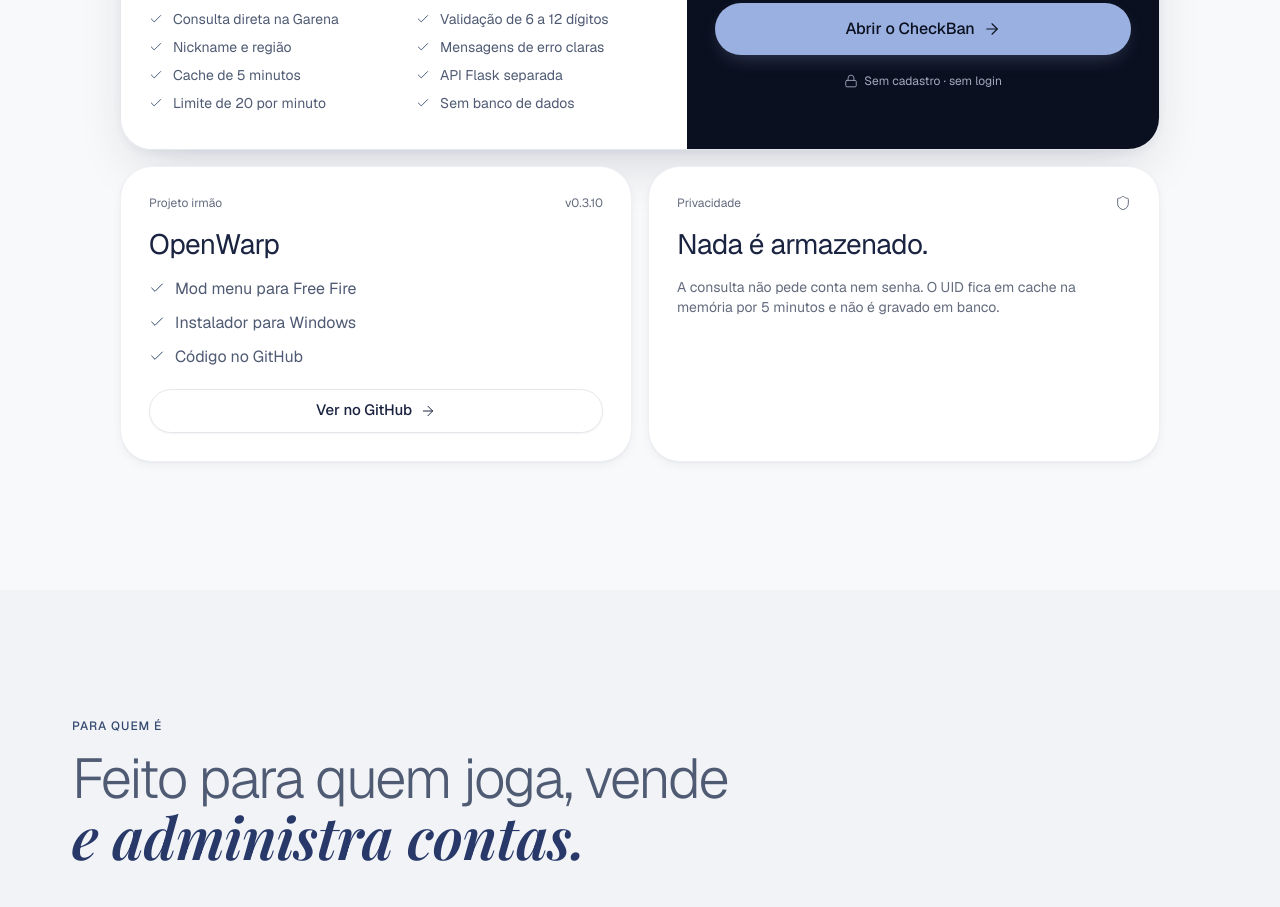
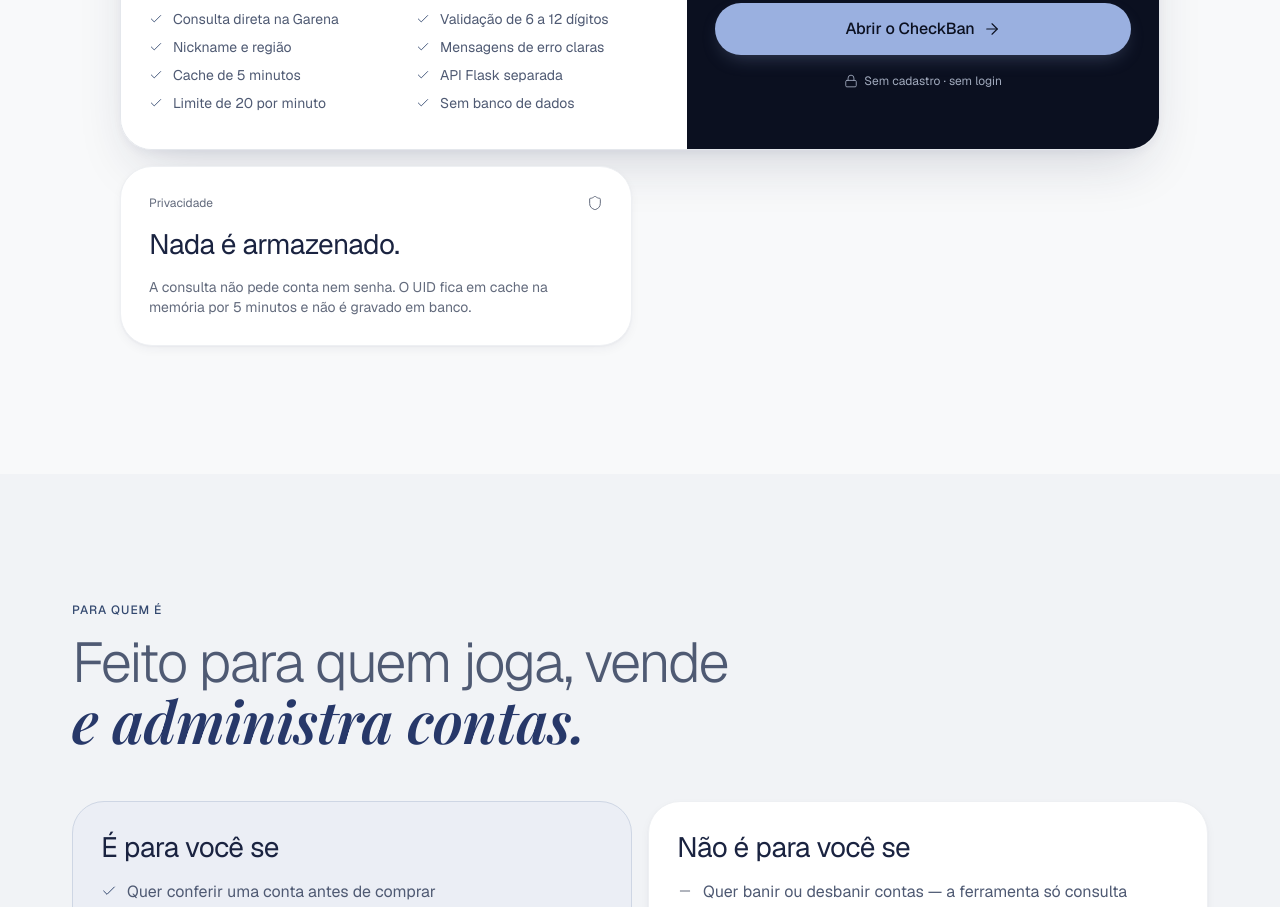
Before and after one commit to RamonMods/CHECKBAN-FF, a plain HTML site: page public/index.html in a window 1280 px wide. Shown: the part 9518-10425 px from the top of the page. Drawn offline with Linux system fonts and the light colour scheme.

Commit message:
site: remove referencias ao OpenWarp (card, links de rodape)

```diff
--- a/public/index.html
+++ b/public/index.html
@@ -598,20 +598,6 @@
     </div>
     <div class="lp-extras">
       <div class="lp-panel lp-panel--surface lp-reveal">
-        <div class="lp-panel__top"><span>Projeto irmão</span><span>v0.3.10</span></div>
-        <h3>OpenWarp</h3>
-        <ul class="lp-checks">
-          <li><svg xmlns="http://www.w3.org/2000/svg" width="16" height="16" viewBox="0 0 24 24" fill="none" stroke="currentColor" stroke-width="1.5" stroke-linecap="round" stroke-linejoin="round" aria-hidden="true" focusable="false"><path d="M20 6 9 17l-5-5"/></svg>Mod menu para Free Fire</li>
-          <li><svg xmlns="http://www.w3.org/2000/svg" width="16" height="16" viewBox="0 0 24 24" fill="none" stroke="currentColor" stroke-width="1.5" stroke-linecap="round" stroke-linejoin="round" aria-hidden="true" focusable="false"><path d="M20 6 9 17l-5-5"/></svg>Instalador para Windows</li>
-          <li><svg xmlns="http://www.w3.org/2000/svg" width="16" height="16" viewBox="0 0 24 24" fill="none" stroke="currentColor" stroke-width="1.5" stroke-linecap="round" stroke-linejoin="round" aria-hidden="true" focusable="false"><path d="M20 6 9 17l-5-5"/></svg>Código no GitHub</li>
-        </ul>
-        <a class="ks-btn ks-btn--secondary ks-btn--block" href="https://github.com/RamonMods/OpenWarp" target="_blank" rel="noopener">
-          <span class="ks-btn__content">Ver no GitHub
-            <svg xmlns="http://www.w3.org/2000/svg" width="16" height="16" viewBox="0 0 24 24" fill="none" stroke="currentColor" stroke-width="1.5" stroke-linecap="round" stroke-linejoin="round" aria-hidden="true" focusable="false"><path d="M5 12h14"/><path d="m12 5 7 7-7 7"/></svg>
-          </span>
-        </a>
-      </div>
-      <div class="lp-panel lp-panel--surface lp-reveal">
         <div class="lp-panel__top">
           <span>Privacidade</span>
           <svg xmlns="http://www.w3.org/2000/svg" width="16" height="16" viewBox="0 0 24 24" fill="none" stroke="currentColor" stroke-width="1.5" stroke-linecap="round" stroke-linejoin="round" aria-hidden="true" focusable="false"><path d="M20 13c0 5-3.5 7.5-7.66 8.95a1 1 0 0 1-.67-.01C7.5 20.5 4 18 4 13V6a1 1 0 0 1 1-1c2 0 4.5-1.2 6.24-2.72a1.17 1.17 0 0 1 1.52 0C14.51 3.81 17 5 19 5a1 1 0 0 1 1 1z"/></svg>
@@ -782,7 +768,6 @@
         <h2>Projeto</h2>
         <ul>
           <li><a href="checkban/">CheckBan</a></li>
-          <li><a href="https://github.com/RamonMods/OpenWarp" target="_blank" rel="noopener">OpenWarp</a></li>
           <li><a href="https://github.com/RamonMods/ramonmods-site" target="_blank" rel="noopener">GitHub</a></li>
         </ul>
       </nav>
```
Also changed, not shown: public/checkban/index.html (+0 -1 lines).
